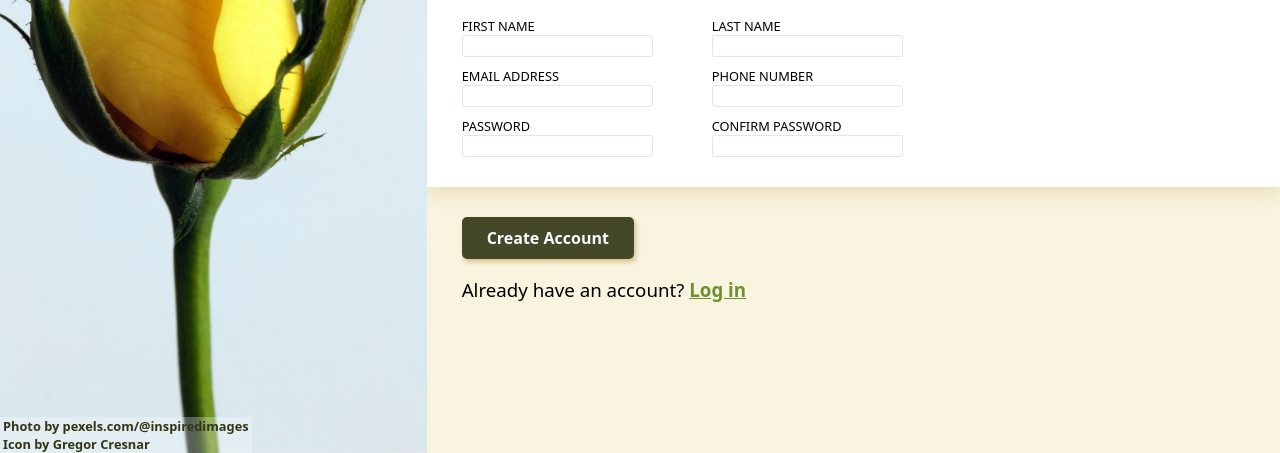
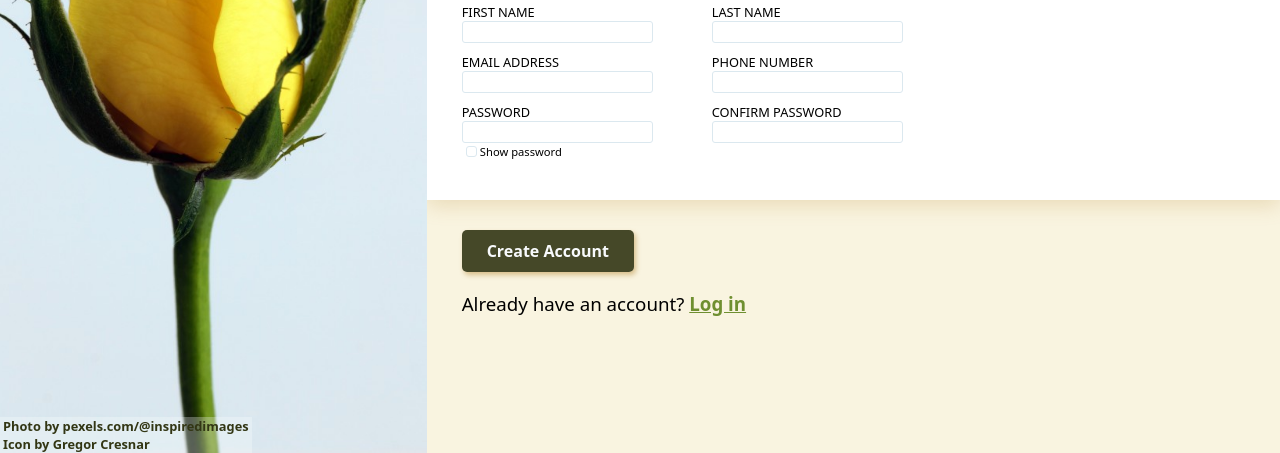
Before and after one commit to strbytes/odin-sign-up-form, a plain HTML site: page index.html in a window 1280 px wide. Shown: the part 347-800 px from the top of the page. Drawn offline with Linux system fonts and the light colour scheme.

Commit message:
Add show password checkbox

```diff
--- a/index.html
+++ b/index.html
@@ -61,6 +61,12 @@
               required
           /></label>
         </div>
+
+        <div>
+          <label for="showPass"
+            ><input id="showPass" type="checkbox" />Show password</label
+          >
+        </div>
       </form>
       <div>
         <button id="submit">Create Account</button>
--- a/style.css
+++ b/style.css
@@ -171,6 +171,38 @@ input:focus {
   border-color: red;
 }
 
+label[for="showPass"] {
+  font-size: 0.7rem;
+  position: relative;
+  top: -10px;
+}
+
+input[type="checkbox"] {
+  position: relative;
+  width: 1em;
+  height: 1em;
+  border: 1px solid rgb(var(--gray));
+  vertical-align: -4px;
+}
+
+input[type="checkbox"]::before {
+  position: absolute;
+  content: "x";
+  color: rgb(var(--off-black));
+  top: -5px;
+  left: 0.1rem;
+  visibility: hidden;
+}
+
+input[type="checkbox"]:focus::before {
+  background-color: rgba(var(--primary), 0.05);
+  border: 1px solid rgb(var(--comp-dark), 0.5);
+}
+
+input[type="checkbox"]:checked::before {
+  visibility: visible;
+}
+
 button {
   background-color: rgba(var(--comp-dark), 0.9);
   color: rgb(var(--light-gray));
```
